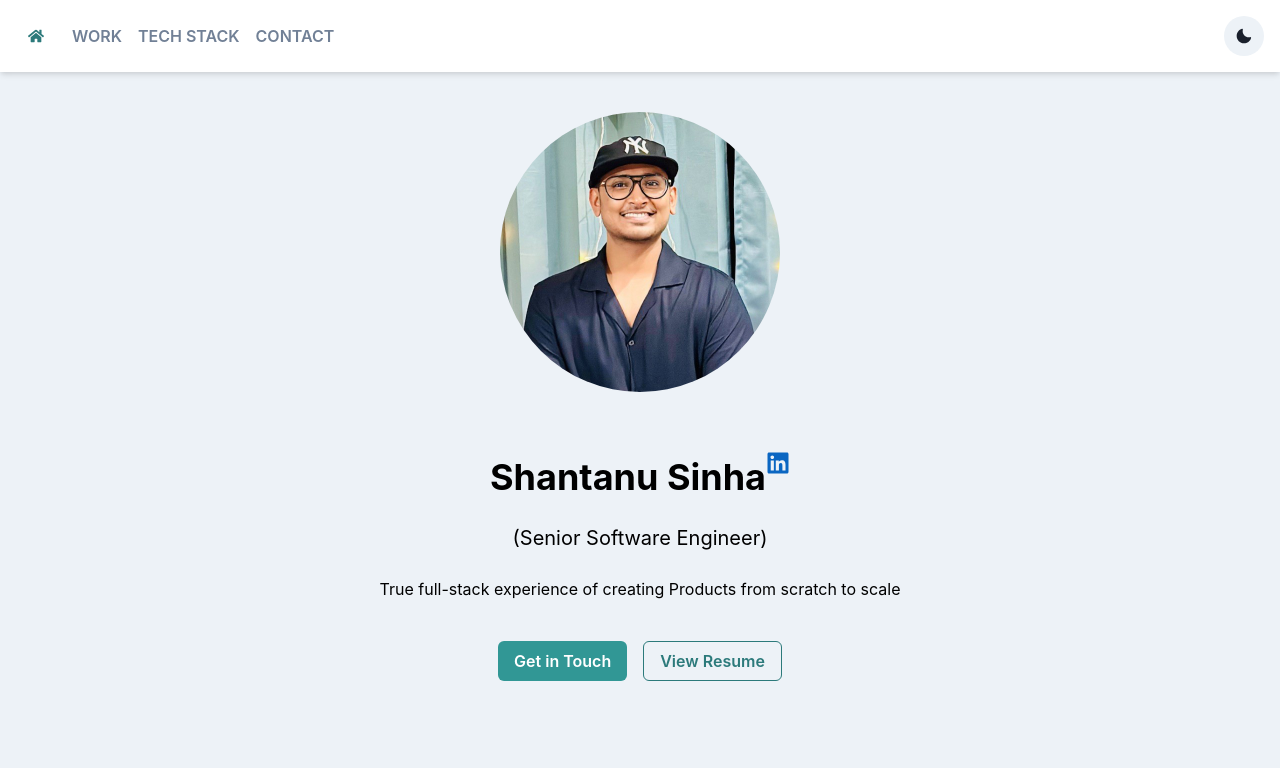
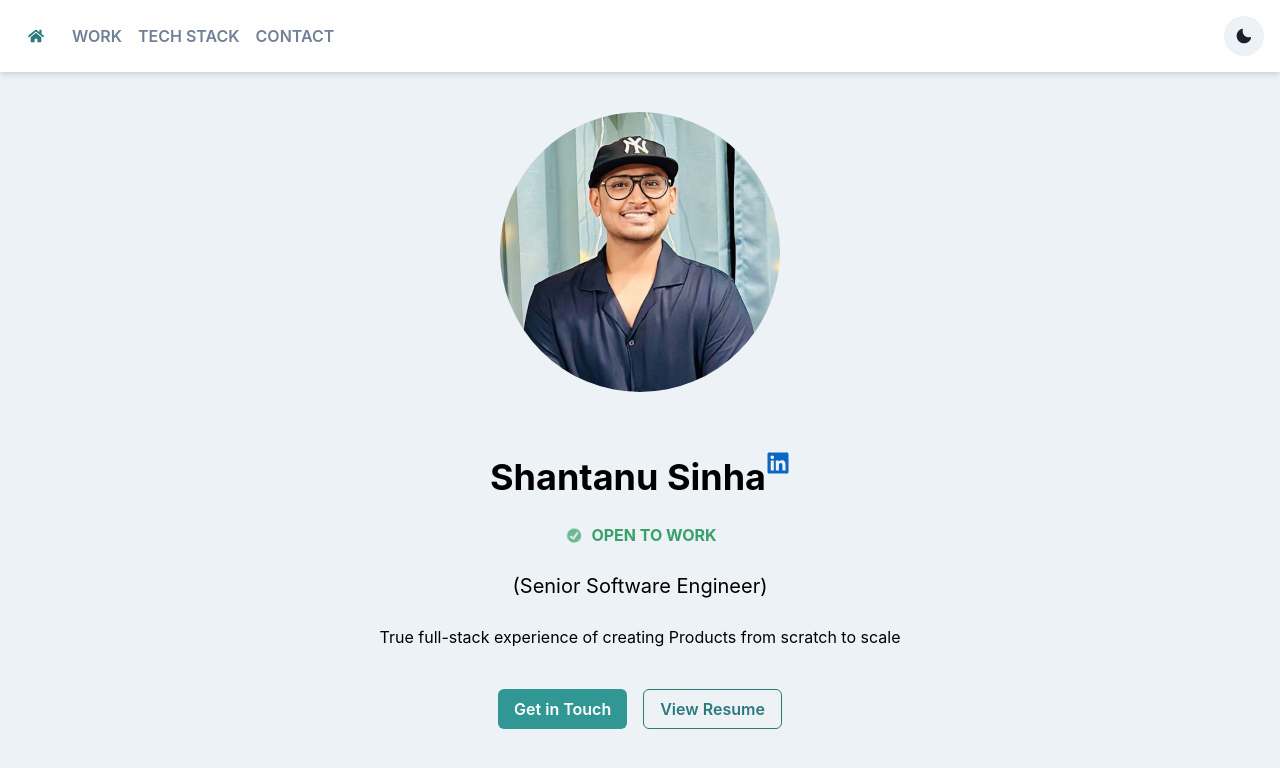
Before and after one commit to shan2new/portfolio, a React (Create React App) app: page / in a window 1280 px wide. Shown: the top 768 px of the page. Built offline with nearby package versions, Linux system fonts and the light colour scheme.

Commit message:
feat: add status CTA

```diff
--- a/package.json
+++ b/package.json
@@ -10,6 +10,7 @@
     "@testing-library/jest-dom": "^5.17.0",
     "@testing-library/react": "^13.4.0",
     "@testing-library/user-event": "^13.5.0",
+    "framer-motion": "^11.2.6",
     "react": "^18.3.1",
     "react-dom": "^18.3.1",
     "react-ga": "^3.3.1",
--- a/src/App.js
+++ b/src/App.js
@@ -8,6 +8,7 @@ import Work from './components/Work';
 import Contact from './components/Contact';
 import TechStack from './components/TechStack'; // Import TechStack component
 import { initGA, logPageView } from './analytics';
+import StatusCTA from './components/Sections/InterviewStatusCTA';
 
 function App() {
 
--- a/src/components/Contact.js
+++ b/src/components/Contact.js
@@ -2,6 +2,7 @@ import React from 'react';
 import { Box, Heading, Text, Link, VStack, Button, HStack, Icon, Tooltip } from '@chakra-ui/react';
 import { FaLinkedin, FaWhatsapp, FaApple, FaMapMarkerAlt } from 'react-icons/fa';
 import Flag from 'react-world-flags';
+import StatusCTA from './Sections/InterviewStatusCTA';
 
 const Contact = () => (
   <Box textAlign="center" py={10} px={6}>
@@ -9,6 +10,7 @@ const Contact = () => (
       Contact Me
     </Heading>
     <VStack spacing={4} mt={4}>
+      <StatusCTA/>
       <Text fontSize="lg">Email: <Link href="mailto:shantanusinha95@gmail.com" color="teal.500">shantanusinha95@gmail.com</Link></Text>
       <Text fontSize="lg">Phone: <Link href="tel:+918377992599" color="teal.500">+91 83779 92599</Link></Text>
       <Text fontSize="lg">
--- a/src/components/Home.js
+++ b/src/components/Home.js
@@ -1,6 +1,7 @@
 import React from 'react';
 import { Box, Heading, Text, Button, VStack, HStack, Image, Link, Icon, Flex } from '@chakra-ui/react';
 import { FaLinkedin } from 'react-icons/fa';
+import StatusCTA from './Sections/InterviewStatusCTA';
 import { Link as RouterLink } from 'react-router-dom';
 
 const Home = () => (
@@ -21,6 +22,7 @@ const Home = () => (
           <Icon as={FaLinkedin} boxSize={6} color="#0A66C2" />
         </Link>
       </Flex>
+      <StatusCTA />
       <Text fontSize="xl" textAlign="center">
           (Senior Software Engineer)
         </Text>
--- /dev/null
+++ b/src/components/Sections/InterviewStatusCTA.js
@@ -0,0 +1,42 @@
+import React from 'react';
+import { Flex, Text } from '@chakra-ui/react';
+import { FaCheckCircle, FaTimesCircle } from 'react-icons/fa';
+import { motion } from 'framer-motion';
+
+const StatusCTA = () => {
+  const status = 'open'; // hardcoded status
+
+  const checkboxVariants = {
+    hidden: { opacity: 0, rotate: -40, scale: 0 },
+    visible: { opacity: 1, rotate: 0, scale: 1},
+  };
+
+  return (
+    <Flex alignItems="center">
+      {status === 'open' ? (
+        <Flex alignItems="center" color="green.500">
+          <motion.div
+            initial="hidden"
+            animate="visible"
+            variants={checkboxVariants}
+            transition={{ duration: 1, repeat: Infinity, repeatType: 'reverse' }}
+          >
+            <FaCheckCircle size={20} style={{ marginRight: '8px' }} />
+          </motion.div>
+          <Text fontSize="md" fontWeight="bold">
+            OPEN TO WORK
+          </Text>
+        </Flex>
+      ) : (
+        <Flex alignItems="center" color="red.500">
+          <FaTimesCircle size={20} style={{ marginRight: '8px' }} />
+          <Text fontSize="md" fontWeight="bold">
+            CLOSED TO INTERVIEWS
+          </Text>
+        </Flex>
+      )}
+    </Flex>
+  );
+};
+
+export default StatusCTA;
```
Also changed, not shown: 1 other file (tests, documents, lock files or other folders).
